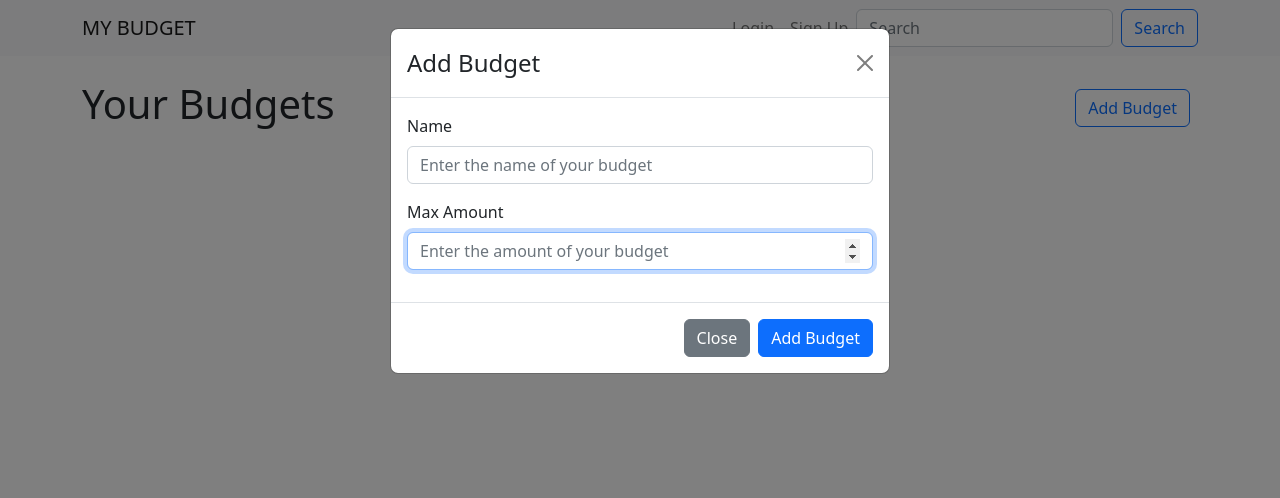
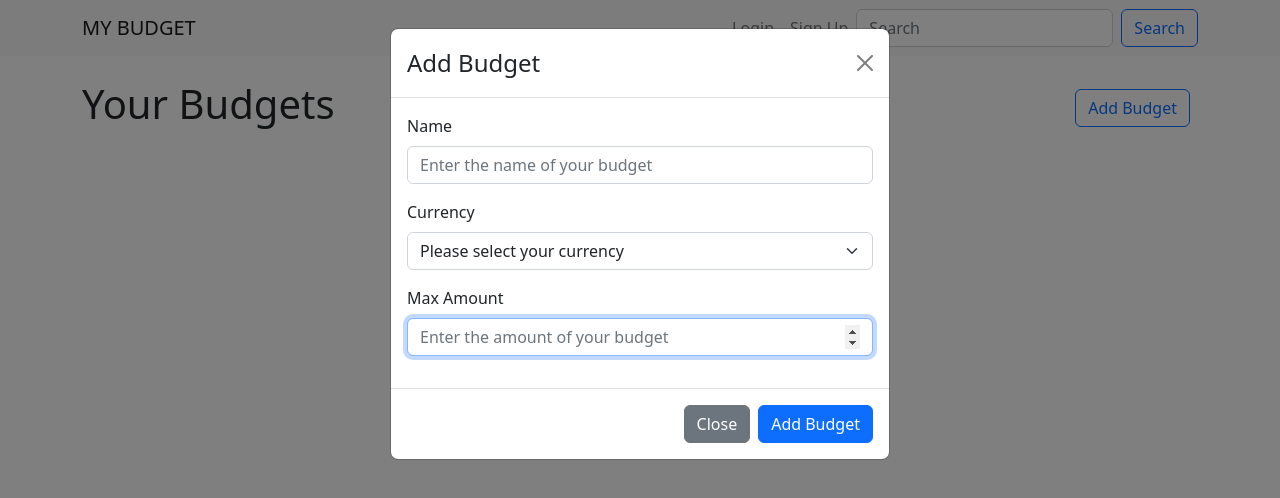
Before and after one commit to Rashidomar/react_budget_app, a React (Create React App) app: page /dashboard in a window 1280 px wide. Both pictures are taken after a click on the button "Add Budget". Shown: the top 498 px of the page. Built offline with nearby package versions, Linux system fonts and the light colour scheme; no server answers.

Commit message:
Feat: Added currency formating

```diff
--- a/src/components/budgetCard.js
+++ b/src/components/budgetCard.js
@@ -3,16 +3,10 @@ import ExpenseModal from "./modaLExpense";
 import ViewExpenses from "./viewExpenses";
 import { BudgetContext } from "../contexts/budgetContext";
 import { useContext } from "react";
+import {getcurrentFormat, getProgress} from "../utils/helpers";
+
 
 const BudgetCard = ({budget, amount}) => {
-
-    function getProgress (amount, max){
-        const percent = parseInt((amount / max) * 100 )
-        if (percent >= 0 &&  percent <= 50) return "primary"
-        if (percent >= 51 && percent <= 75) return "warning"
-        if (percent >= 76) return "danger"
-
-    }
 
     const {budgets, setBudget} = useContext(BudgetContext)
 
@@ -29,7 +23,7 @@ const BudgetCard = ({budget, amount}) => {
                 <Card.Body>
                     <div className="d-flex">
                         <Card.Title className="me-auto">{budget.name}</Card.Title>
-                        <span className="me-2"> {`${amount}/${budget.maxAmount}`} </span>
+                        <span className="me-2"> {`${getcurrentFormat(amount, budget.currency )}/${getcurrentFormat(budget.maxAmount, budget.currency)}`} </span>
                     </div>
                         <Card.Text className="mb-6">
                             <ProgressBar animated variant={getProgress(amount, budget.maxAmount)} now={amount} max={budget.maxAmount} min={0} />
@@ -40,7 +34,6 @@ const BudgetCard = ({budget, amount}) => {
                     </div>
                 </Card.Body>
             </Card>
-
         </>
      );
 }
--- a/src/components/modalBudget.js
+++ b/src/components/modalBudget.js
@@ -9,6 +9,7 @@ const BudgetModal = () => {
     const {budgets, setBudget} = useContext(BudgetContext)
     const nameRef = useRef()
     const amountRef = useRef()
+    const currencyRef = useRef()
 
     const [show, setShow] = useState(false);
 
@@ -19,8 +20,10 @@ const BudgetModal = () => {
       e.preventDefault()
       const name =  nameRef.current.value
       const amount = parseInt(amountRef.current.value)
+      const currency = currencyRef.current.value
       const id = uuid()
-      setBudget([...budgets, {budgetId:id, name:name, maxAmount:amount}])
+      console.log(currency)
+      setBudget([...budgets, {budgetId:id, name:name, maxAmount:amount, currency:currency}])
       handleClose()
     };
 
@@ -36,6 +39,15 @@ const BudgetModal = () => {
                   <Form.Group className="mb-3" controlId="exampleForm.ControlInput1">
                     <Form.Label>Name</Form.Label>
                     <Form.Control type="text" ref={nameRef} placeholder="Enter the name of your budget" required autoFocus />
+                  </Form.Group>
+                  <Form.Group className="mb-3" controlId="exampleForm.ControlInput1">
+                    <Form.Label>Currency</Form.Label>
+                    <Form.Select ref={currencyRef} aria-label="Default select example">
+                      <option>Please select your currency</option>
+                      <option value="USD">Dollar</option>
+                      <option value="EUR">Euro</option>
+                      <option value="GBP">Pounds</option>
+                    </Form.Select>
                   </Form.Group>
                   <Form.Group className="mb-3" controlId="exampleForm.ControlTextarea1">
                     <Form.Label>Max Amount</Form.Label>
--- a/src/hooks/useVerifyToken.js
+++ b/src/hooks/useVerifyToken.js
@@ -1,11 +1,14 @@
 import useLocalStoral from "./useLocalsotrage";
+import { useNavigate } from 'react-router-dom';
 
 const useVerifyToken = () => {
 
+  const navigate = useNavigate();
   const {getToken} = useLocalStoral()
   const userToken = getToken()
 
   const checkTokenState = async () => {
+    try{
       const response = await fetch("http://localhost:5000/verifyToken", {
         method: "GET",
         headers: {
@@ -16,6 +19,12 @@ const useVerifyToken = () => {
       const data = await response.json();
       console.log(data);
       return data;
+    }catch(error){
+      // navigate("/login");
+      // window.location.reload();
+
+    }
+
   };
 
   return {
--- a/src/pages/Dashboard.js
+++ b/src/pages/Dashboard.js
@@ -15,17 +15,16 @@ const Dashboard = () => {
     const navigate = useNavigate();
     const {budgets,expenses} = useContext(BudgetContext)
     const { checkTokenState } = useVerifyToken()
-    const {setAuth} = useLocalStoral()
+    const {setAuth , getAuth} = useLocalStoral()
 
     useEffect(() => {
         checkTokenState().then(data=>{
-       setAuth(data.auth)
            if (!data.auth) {
              navigate("/login");
              window.location.reload();
          }
+         setAuth(getAuth)
        },[])
-
       });
 
     return (
@@ -45,7 +44,6 @@ const Dashboard = () => {
                 )
              })
             }
-
           </div>
         </>
      );
--- /dev/null
+++ b/src/utils/helpers.js
@@ -0,0 +1,15 @@
+
+export const getcurrentFormat = (value, cur) =>
+  new Intl.NumberFormat('en-IN', {
+    style: 'currency',
+    currency: cur
+  }).format(value);
+
+
+export const getProgress = (amount, max) =>{
+    const percent = parseInt((amount / max) * 100 )
+    if (percent >= 0 &&  percent <= 50) return "primary"
+    if (percent >= 51 && percent <= 75) return "warning"
+    if (percent >= 76) return "danger"
+
+}
```
Also changed, not shown: src/pages/Error500.js (added, +9 -0 lines), src/hooks/useFetch.js (added). Lines whose indentation alone changed are shown as unchanged.
